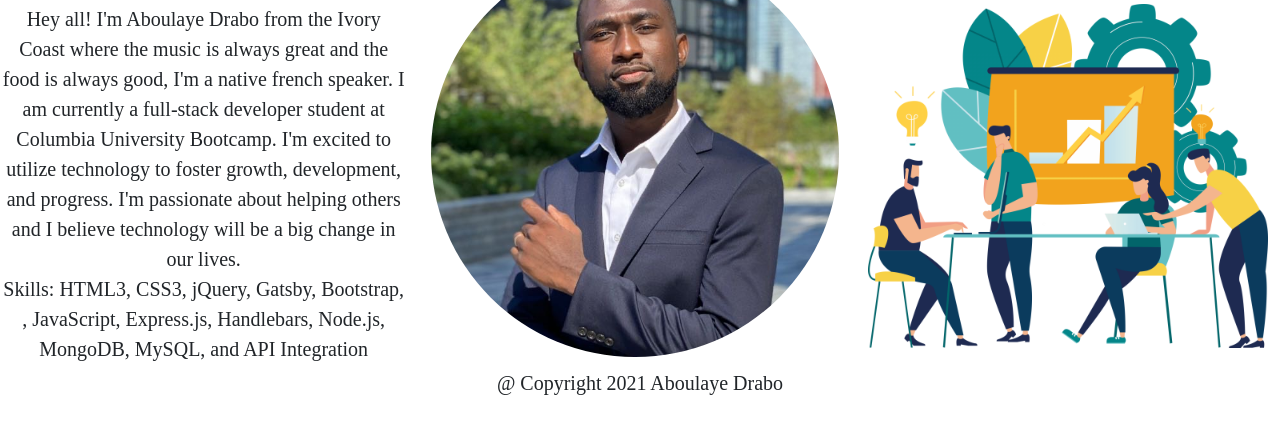
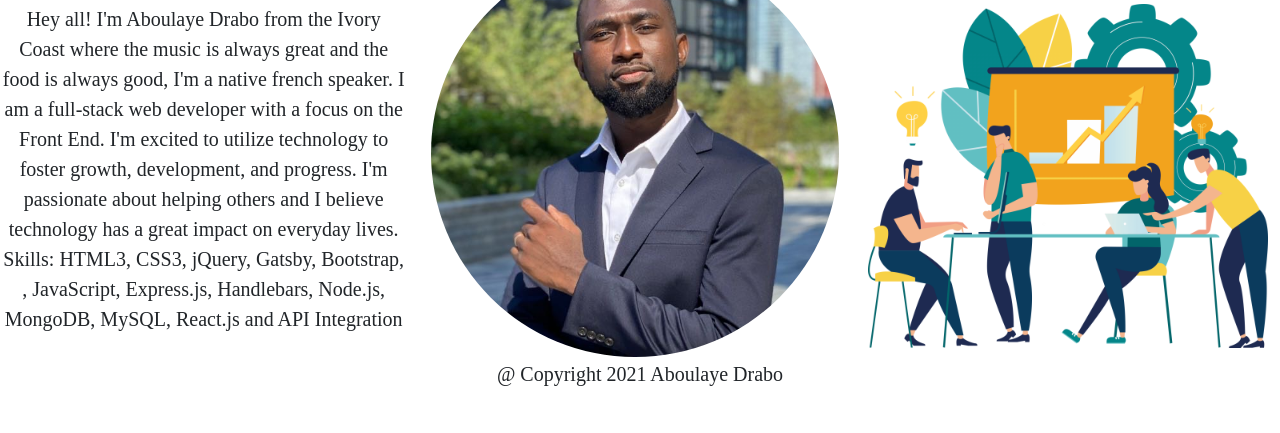
Before and after one commit to Drabis/portfolio, a plain HTML site: page index.html in a window 1280 px wide. Shown: the part 197-630 px from the top of the page. Drawn offline with nearby package versions, Linux system fonts and the light colour scheme; files that its build step writes are made by us from their sources; a web font is replaced by a local one.

Commit message:
modified the about me

```diff
--- a/index.html
+++ b/index.html
@@ -59,9 +59,9 @@
         <h2 id="label">About Me</h2>
         <p>
           	Hey all!  I'm Aboulaye Drabo from the Ivory Coast where the music is always great and the food is always good, I'm a native french speaker.
-            I am currently a full-stack developer student at Columbia University Bootcamp.
-            I'm excited to utilize technology to foster growth, development, and progress. I'm passionate about helping others and I believe technology will be a big change in our lives. <br>
-            Skills: HTML3, CSS3, jQuery, Gatsby, Bootstrap, , JavaScript, Express.js, Handlebars, Node.js, MongoDB, MySQL, and API Integration
+            I am a full-stack web developer with a focus on the Front End.
+            I'm excited to utilize technology to foster growth, development, and progress. I'm passionate about helping others and I believe technology has a great impact on everyday lives. <br>
+            Skills: HTML3, CSS3, jQuery, Gatsby, Bootstrap, , JavaScript, Express.js, Handlebars, Node.js, MongoDB, MySQL, React.js and API Integration
         </p>
 
       </div>
```
